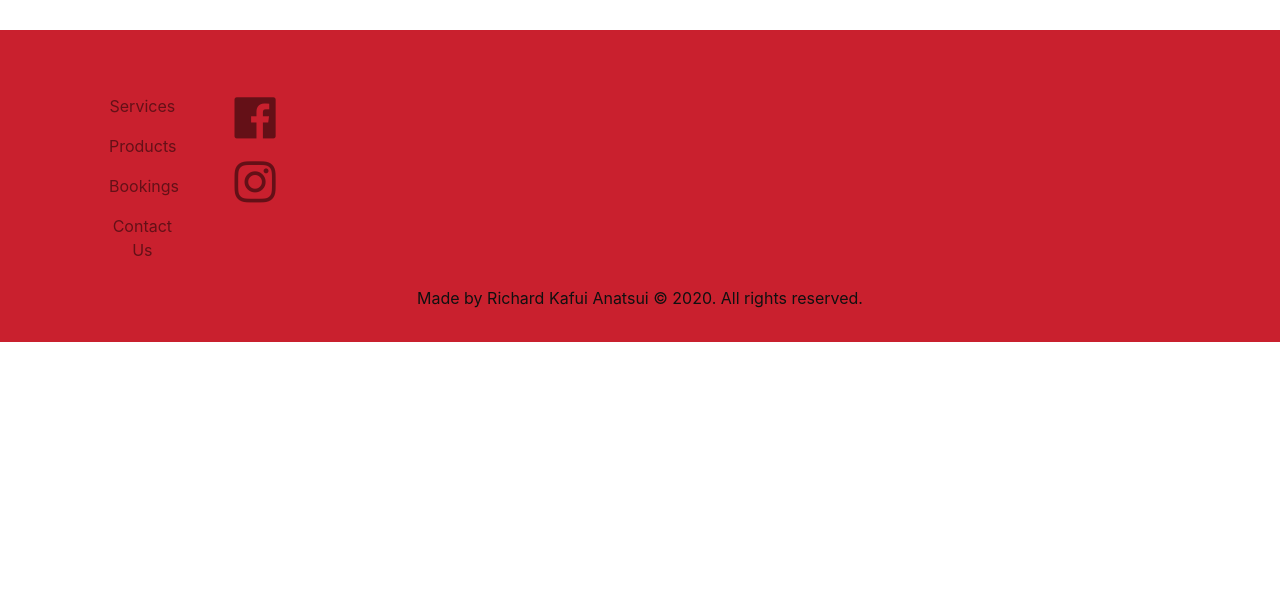
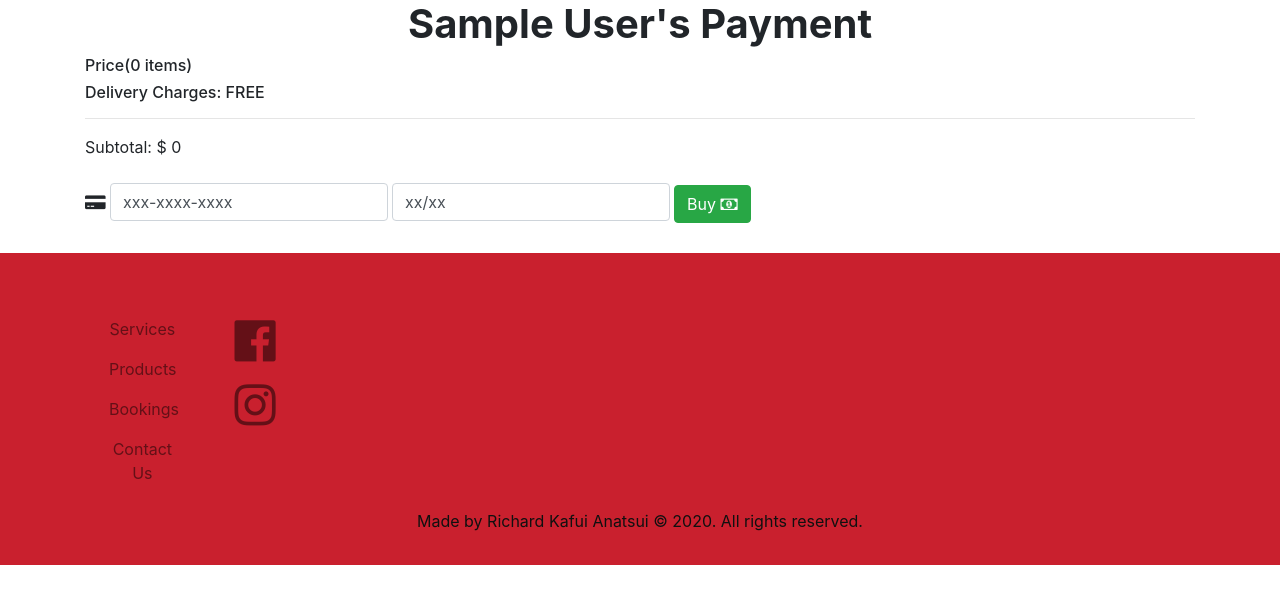
Before and after one commit to seyramfoli/Final-Exams, a PHP site: page /payment.php in a window 1280 px wide. Shown: the part 80-684 px from the top of the page. Run offline with PHP 8.4, Linux system fonts and the light colour scheme; the visitor is signed in with stand-in values (Sample User, id 1).

Commit message:
added payment section and products section

```diff
--- a/payment.php
+++ b/payment.php
@@ -68,8 +68,145 @@
     </nav>
 
 
+    <div class="row">
+    <div class="col-sm-12 cart-products">
+    <?php
+        if(isset($_SESSION['sessionFname'])){
+            echo '<h1 class="text-center font-weight-bold">';
+            printf("%s's Payment", $_SESSION['sessionFname']);
+            echo '</h1>';
+
+			}else{
+				echo <<<_NOCART
+					<h1 class="text-centerfont-weight-bold ">Your Payment</h1>
+
+				_NOCART;
 
 
+        }
+
+        $custId=$_SESSION['sessionId'];
+        // echo $custId;
+        $products=[];
+        $total=0.00;
+        $sql="select productID from products_customer where customerID=".$custId;
+        $stmt= mysqli_stmt_init($conn);
+        // echo 'connection worked';
+        if(!mysqli_stmt_prepare($stmt,$sql)){
+            echo 'sql error1';
+          // header("Location: cust_welcome.php?error=sqlerror0");
+          exit();
+        }else{
+          // mysqli_stmt_bind_param($stmt, "s");
+            mysqli_stmt_execute($stmt);
+            $result= mysqli_stmt_get_result($stmt);
+            while($row=mysqli_fetch_array($result)){
+              array_push($products,$row['productID']);
+            }
+          }
+
+          foreach($products as $prodId){
+            $sql="select * from products where productID=".$prodId;
+            $stmt= mysqli_stmt_init($conn);
+            if(!mysqli_stmt_prepare($stmt,$sql)){
+             echo 'sql error2';
+               //  header("Location: cust_welcome.php?error=sqlerror2");
+                exit();
+              }else{
+                // mysqli_stmt_bind_param($stmt, "s");
+                mysqli_stmt_execute($stmt);
+                $result= mysqli_stmt_get_result($stmt);
+                if(mysqli_num_rows($result)>0){
+
+                  while($row=mysqli_fetch_array($result)){
+                    if(!empty($row))
+                    $pId=$row['productID'];
+                    $pName=$row['pName'];
+                    $pPrice=$row['price'];
+                    $pRating=$row['rating'];
+                    $pImage=$row['image'];
+
+                    echo '<div class="container">';
+
+                    echo  '<div class="img-blks5 col-sm-12 text-center product row">';
+                    echo '<div class = "col-lg-6">';
+                    echo '<img src="./assets/productImages/'.$pImage .'" />';
+
+                    echo '</div>';
+                    echo '<div class = "col-lg-6">';
+                    echo '<form action= "cart_remove.php" method= "post">';
+                    echo '<input type="hidden" name="buyId" value="'.$pId.'"></input>';
+                    echo '<strong class="pMainText pName">'.$pName.'</strong>';
+                    echo '<h3 class="pMainText pPrice">$'.$pPrice.'</h3>';
+                    $total=$total+(float)$pPrice;
+                    echo '<h3 class="pRating"';
+                    for ($i=0; $i <= $pRating; $i++) {
+                      # code...
+                     echo "<i class='fa fa-star' aria-hidden='true'></i>";
+
+                    }
+                    if ($pRating< 5) {
+                      # code...
+                     for($i=0; $i < 5-$pRating; $i++){
+                       echo "<i class='fa fa-star-o' aria-hidden='true'></i>";
+
+                     }
+                    }
+                    echo '</h3>';
+                    // echo '<button type="submit" class="btn btn-danger cart-button" name="remove" onclick="removeCart(this)">Remove from Cart </button>';
+
+                    echo '</form>';
+
+                    // echo '<br><br><span class="quantity">Qty:</span>';
+                    // echo '<button type="button" class="btn bg-light border rounded-circle" onclick="removeQty()"><i class="fa fa-minus"></i></button>';
+                    // echo '<input type="text" value="1" class="form-control w-25 d-inline pQty">';
+                    // echo '<button type="button" class="btn bg-light border rounded-circle" onclick="addQty()"><i class="fa fa-plus"></i></button>';
+                    echo '</div>';
+
+                    echo '</div>';
+
+                    echo '</div>';
+                  }
+                }else{
+                  // fix: not displaying
+                  echo '<div class="container">';
+                  echo 'The cart is empty';
+                  echo '</div>';
+                }
+              }
+
+          }
+
+	?>
+    </div>
+
+    </div>
+
+    <div class="container">
+        <div class="row">
+        <div class="col-sm-12 cart-payment">
+        <?php
+            if(isset($_SESSION['cart'])){
+            $item_num=count($_SESSION['cart']);
+            echo '<h6>Wishlist ('.$item_num .' items)</h6>';
+            }
+            else{
+            echo '<h6>Price(0 items)</h6>';
+            }
+        ?>
+        <h6>Delivery Charges: FREE</h6>
+        <hr>
+            Subtotal: $ <?php echo $total; ?>
+            <br><br>
+            <i class="fa fa-credit-card-alt" aria-hidden="true"></i>
+            <input type="text" value="xxx-xxxx-xxxx" class="form-control w-25 d-inline pQty">
+            <input type="text" value="xx/xx" class="form-control w-25 d-inline pQty">
+            <div class="btn btn-success" onclick="window.location.href='orders.php';">Buy <i class="fa fa-money" aria-hidden="true"></i></div>
+        </div>
+
+        </div>
+
+    </div>
 
      <!-- footer -->
  <footer class="pt-5 pb-3 ">
```
